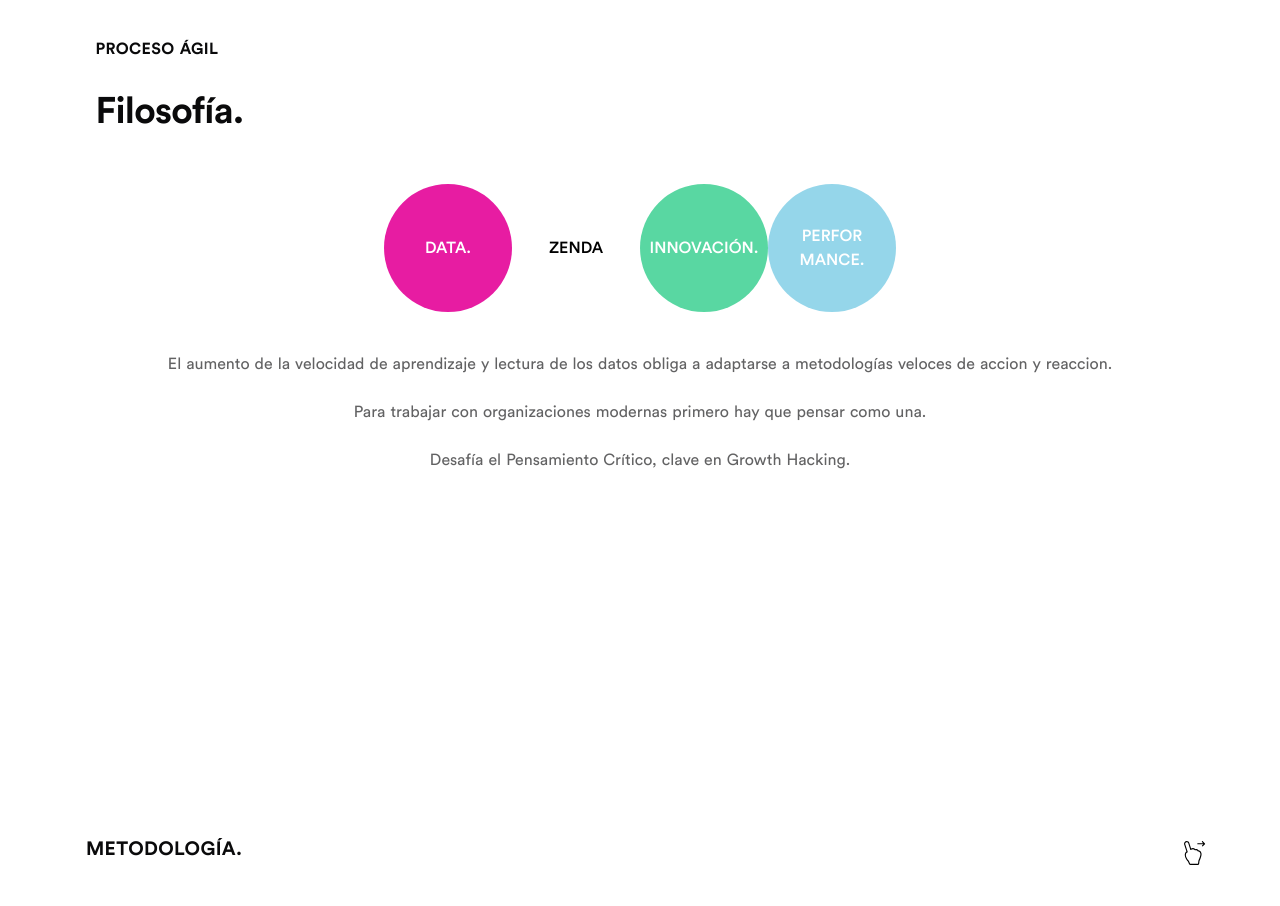
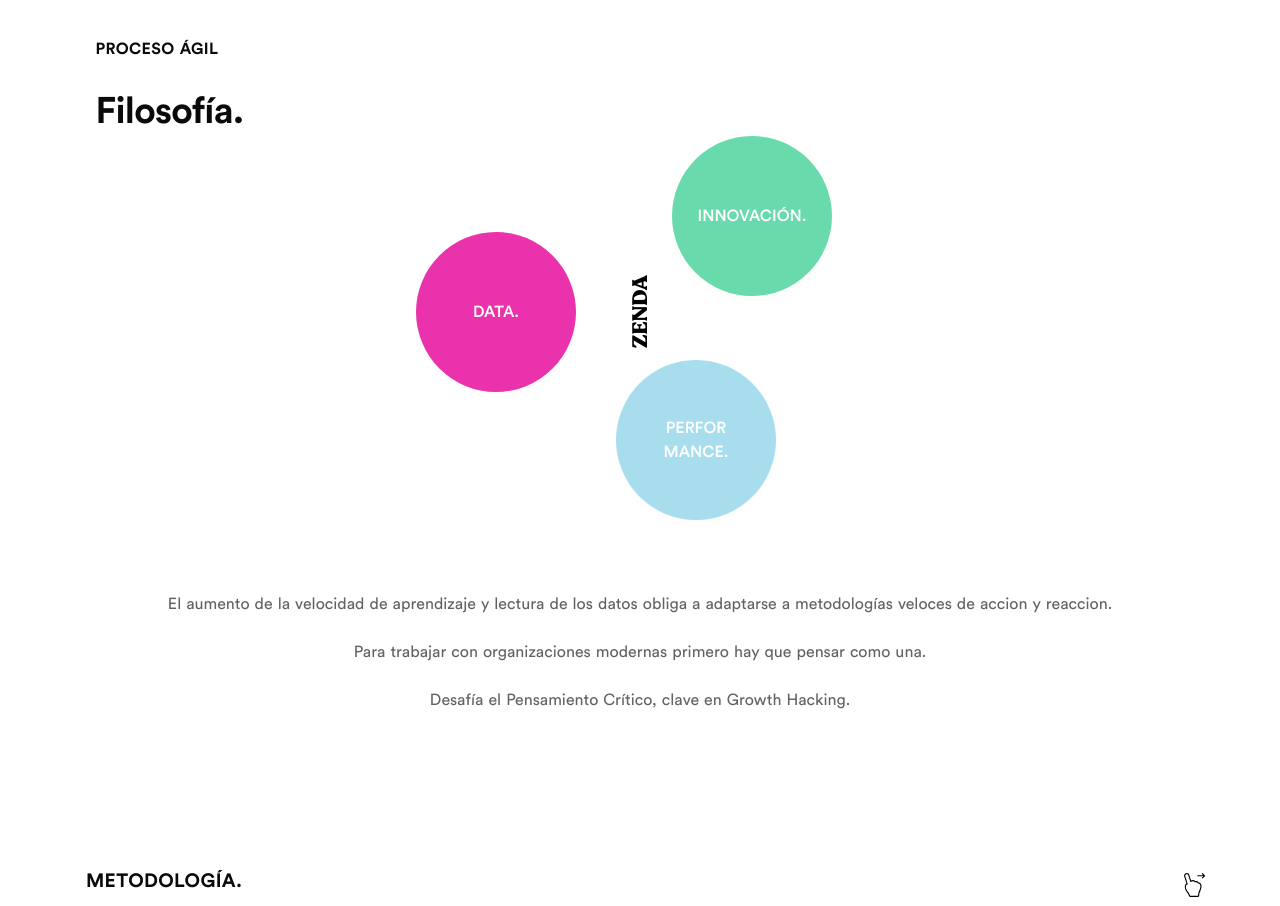
Before and after one commit to LuzTestai-hash/prueba-zenda, a Nuxt app: page / in a window 1280 px wide. Shown: the part 2640-3546 px from the top of the page. Built offline with nearby package versions, Linux system fonts and the light colour scheme.

Commit message:
fix colorss circles

```diff
--- a/components/AgileProcess.vue
+++ b/components/AgileProcess.vue
@@ -73,10 +73,13 @@
     flex-wrap: wrap;
     justify-content: center;
     align-items: center;
+    margin-bottom: 15rem;
+    margin-top: 8rem;
     .circle {
-      width: 8rem;
-      height: 8rem;
+      width: 10rem;
+      height: 10rem;
       border-radius: 50%;
+      position: absolute;
       display: flex;
       justify-content: center;
       align-items: center;
@@ -86,16 +89,29 @@
         margin-bottom: 0;
       }
       &.secondary {
+        transform: translate(-9rem, 0);
         background-color: $secondary;
+        opacity: 0.9;
+        box-shadow: 0 4px 20px rgba(0, 0, 0, 0.02);
       }
       &.primary {
+        transform: translate(7rem, -6rem);
         background-color: $primary;
+        opacity: 0.9;
+        box-shadow: 0 4px 20px rgba(0, 0, 0, 0.02);
       }
       &.third {
-        background-color: $third;
+        transform: translate(3.5rem, 8rem);
+        background: rgba(149, 214, 234, 0.9);
+        opacity: 0.9;
+        box-shadow: 0 4px 20px rgba(0, 0, 0, 0.02);
       }
       &.white {
         .circle-text {
+          font-family: 'Recoleta Alt', serif;
+          font-weight: 900;
+          font-size: 1.3rem;
+          transform: rotate(270deg);
           color: black;
         }
       }
```
